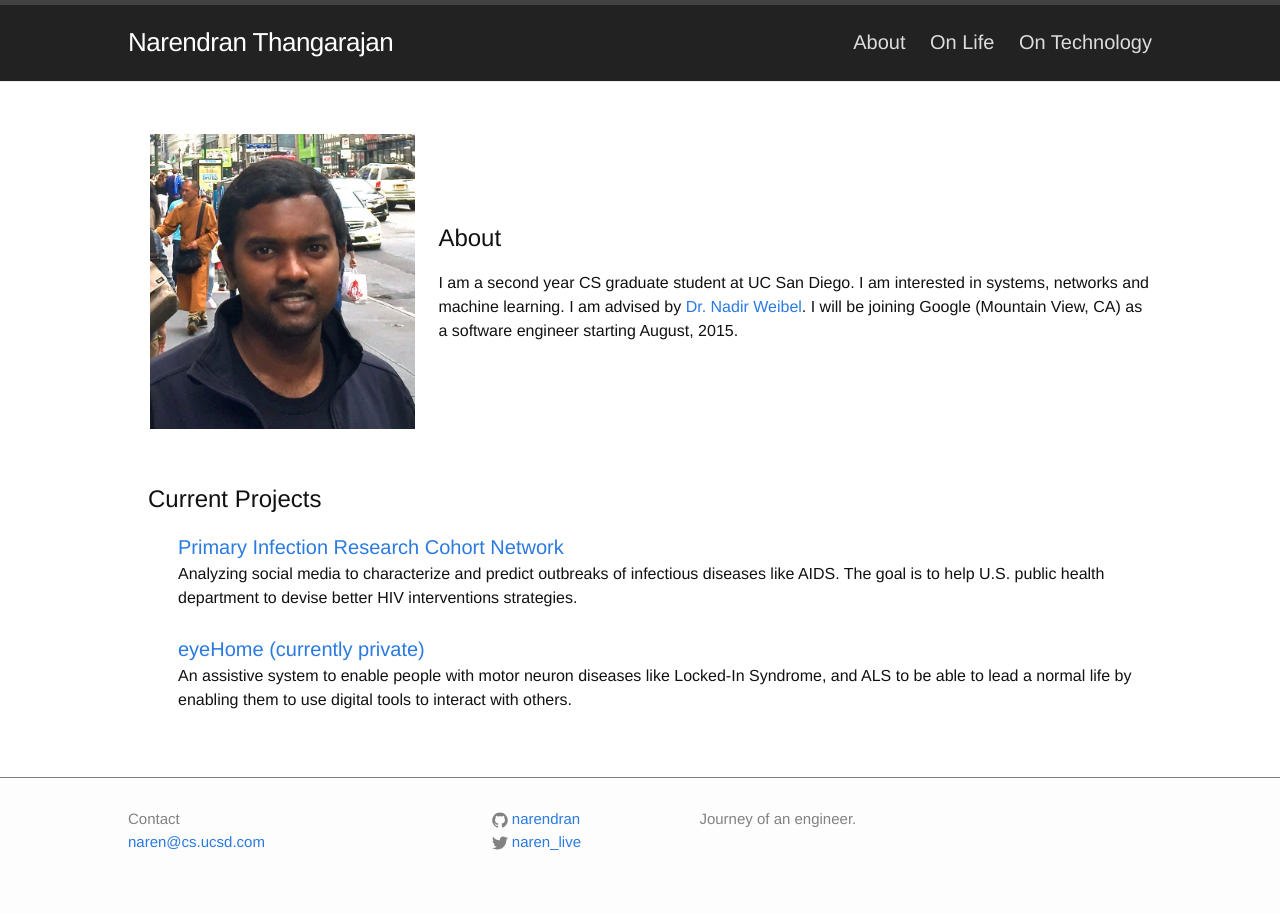
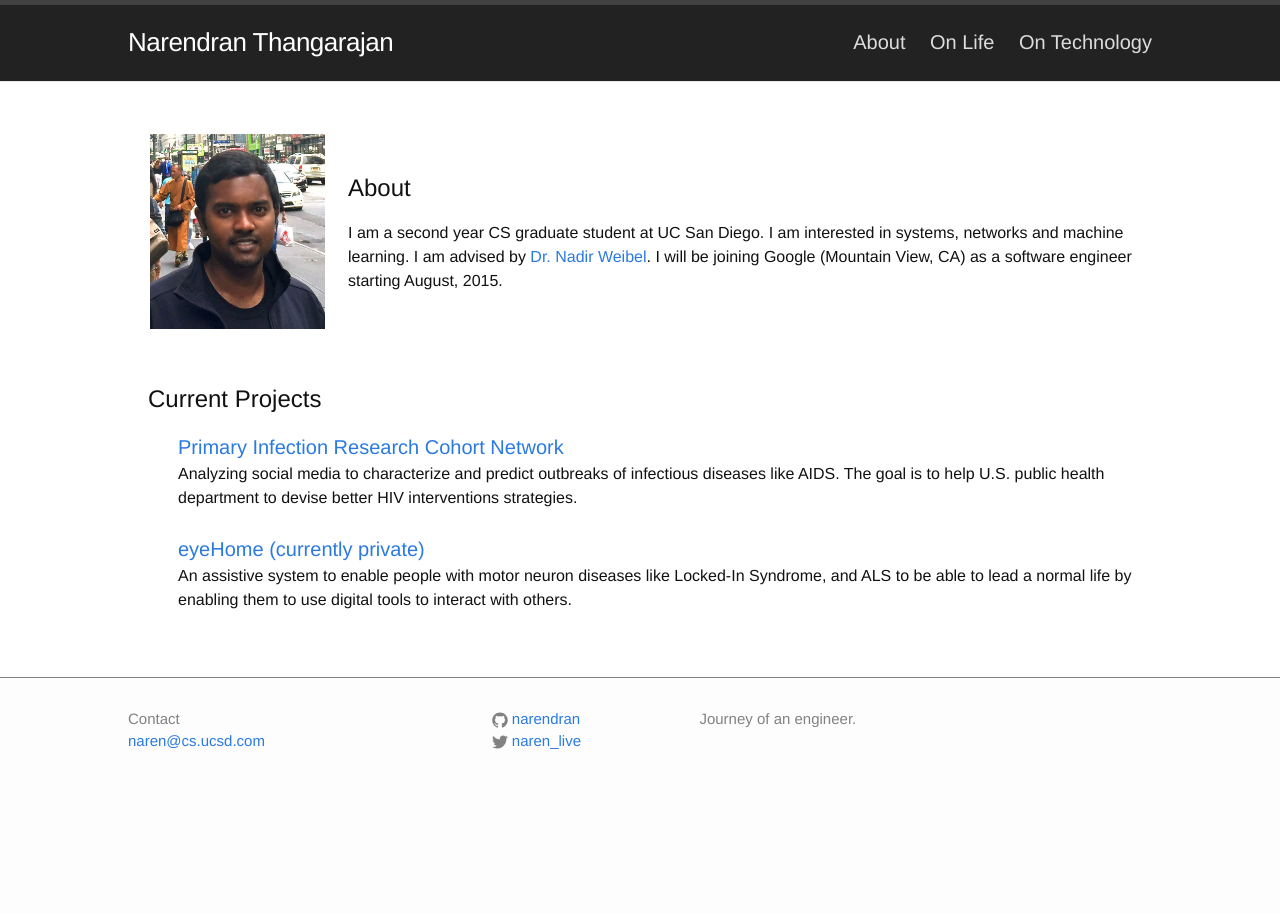
Before and after one commit to narendran/narendran.github.io, a Jekyll site: the page built from index.html, in a window 1280 px wide. Built offline with Jekyll 4.4.1, drawn with Linux system fonts in a browser that asks for light colours.

Commit message:
Image size

```diff
--- a/index.html
+++ b/index.html
@@ -4,7 +4,7 @@ layout: default
 
 <div class="home">
 <table>
-<tr><td style=" padding : 20px; width:30%">
+<tr><td style=" padding : 20px; width:175px">
 <img src="/images/naren.jpg" style="float:left; border: 1px black; "></td>
 <td><h2>About</h2>
   I am a second year CS graduate student at UC San Diego. I am interested in systems, networks and machine learning. I am advised by <a href="http://weibel.ucsd.edu/">Dr. Nadir Weibel</a>.  I will be joining Google (Mountain View, CA) as a software engineer starting August, 2015.
```
